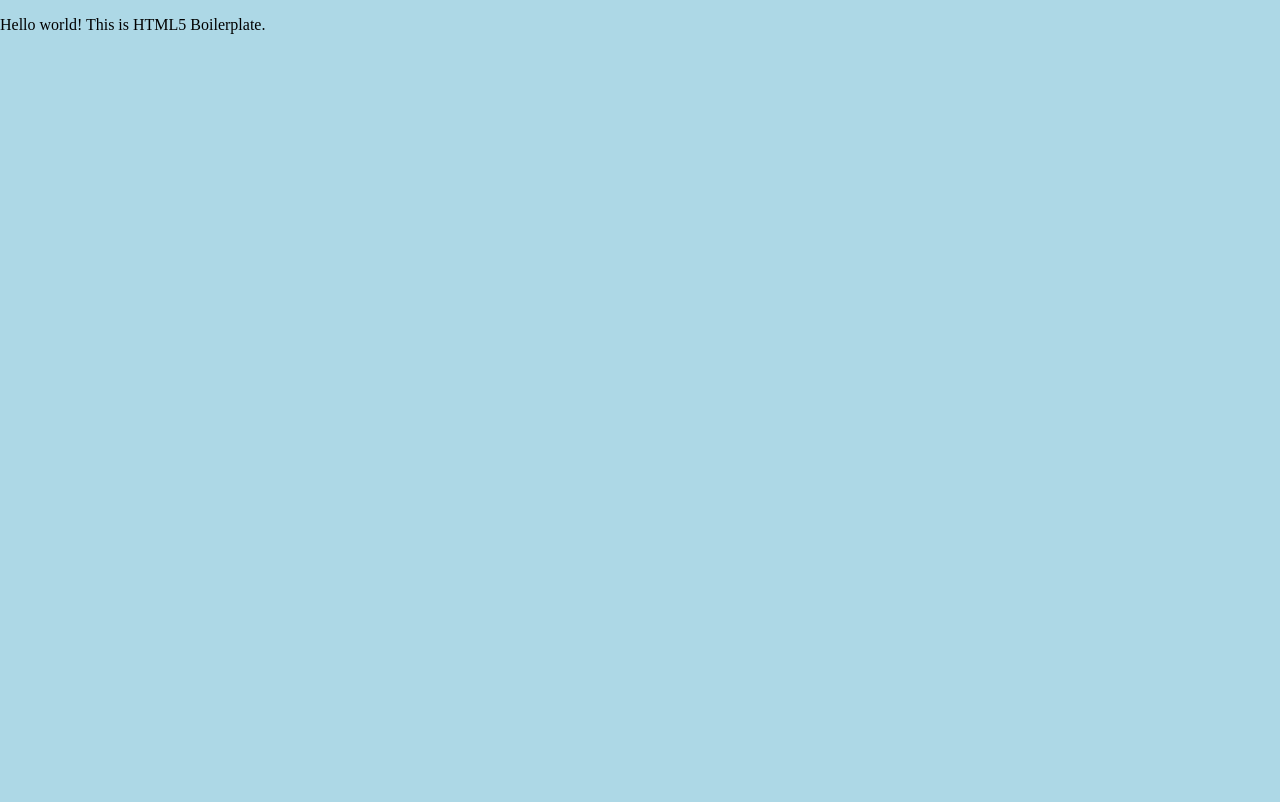
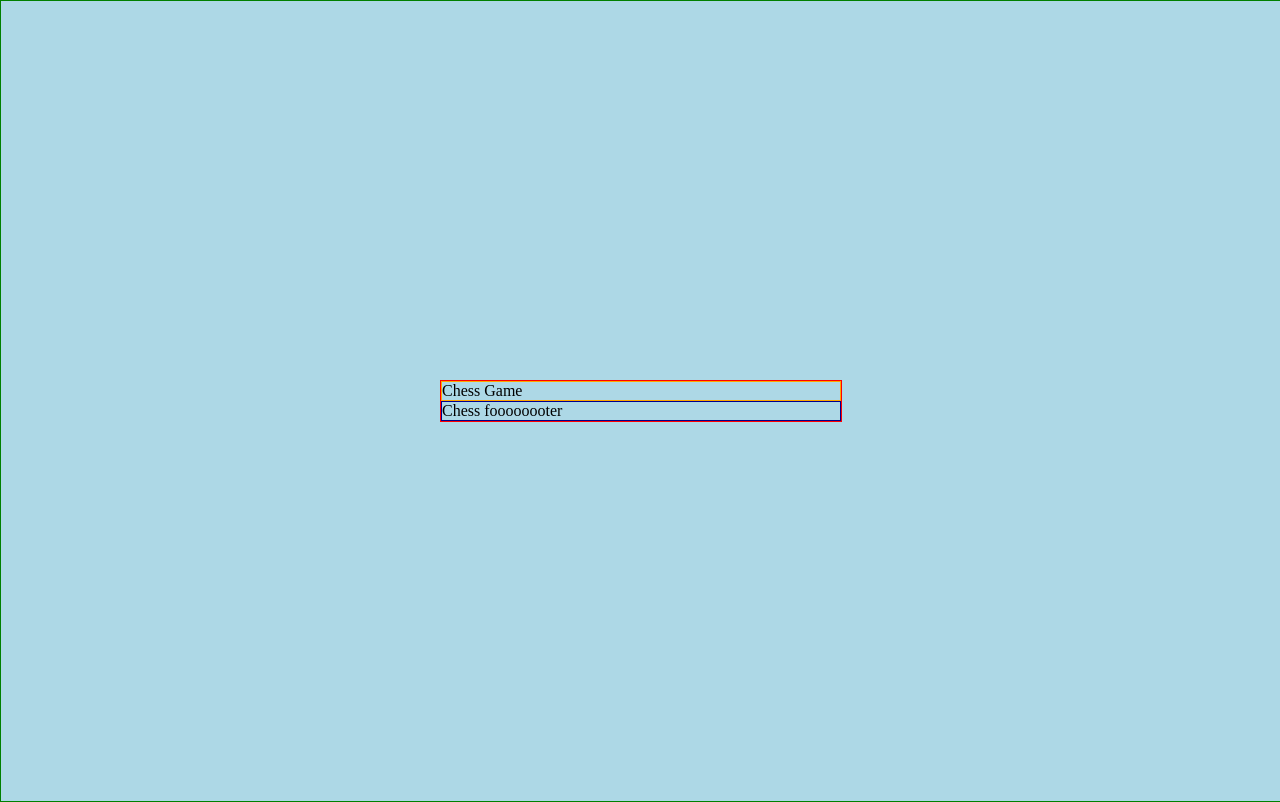
Before and after one commit to kamull/chessgame, a website built with webpack: page src/index.html in a window 1280 px wide. Built offline with nearby package versions, Linux system fonts and the light colour scheme.

Commit message:
set up chess board, html, and css

```diff
--- a/src/index.html
+++ b/src/index.html
@@ -16,7 +16,14 @@
             <p class="browserupgrade">You are using an <strong>outdated</strong> browser. Please <a href="https://browsehappy.com/">upgrade your browser</a> to improve your experience and security.</p>
         <![endif]-->
 
-        <!-- Add your site or application content here -->
-        <p>Hello world! This is HTML5 Boilerplate.</p>
+    <div class=" chess-game">
+        <div class="chess-header">
+            Chess Game
+        </div>
+        <div id="chess-board"></div>
+        <div class="chess-footer">
+            Chess foooooooter
+        </div>
+    </div>
     </body>
 </html>
--- a/src/index.js
+++ b/src/index.js
@@ -1,3 +1,5 @@
-console.log('loaded');
+import initBoard from './js/initBoard.js';
 
 import './sass/index.scss';
+
+initBoard();
--- /dev/null
+++ b/src/js/initBoard.js
@@ -0,0 +1,10 @@
+function initBoard () {
+    console.log('did this exocute?')
+
+    for(let i = 0; i > 8; i++) {
+       const row = document.createElement('div');
+    }
+
+}
+
+export default initBoard;
--- a/src/sass/chessgame.scss
+++ b/src/sass/chessgame.scss
@@ -1,3 +1,30 @@
-body {
+ html, body {
+     height: 100%;
+     width: 100%;
+ }
+
+ body {
+    position: absolute;
+    display: flex;
+    justify-content: center;
+    align-items: center;
     background: lightblue;
+    border: 1px solid green;
+
 }
+
+.chess-header {
+    border: 1px solid orange;
+}
+
+.chess-game {
+    position: relative;
+    max-width: 400px;
+    width: 100%;
+    border: 1px solid red;
+
+}
+
+.chess-footer {
+    border: 1px solid darkblue;
+}
```
